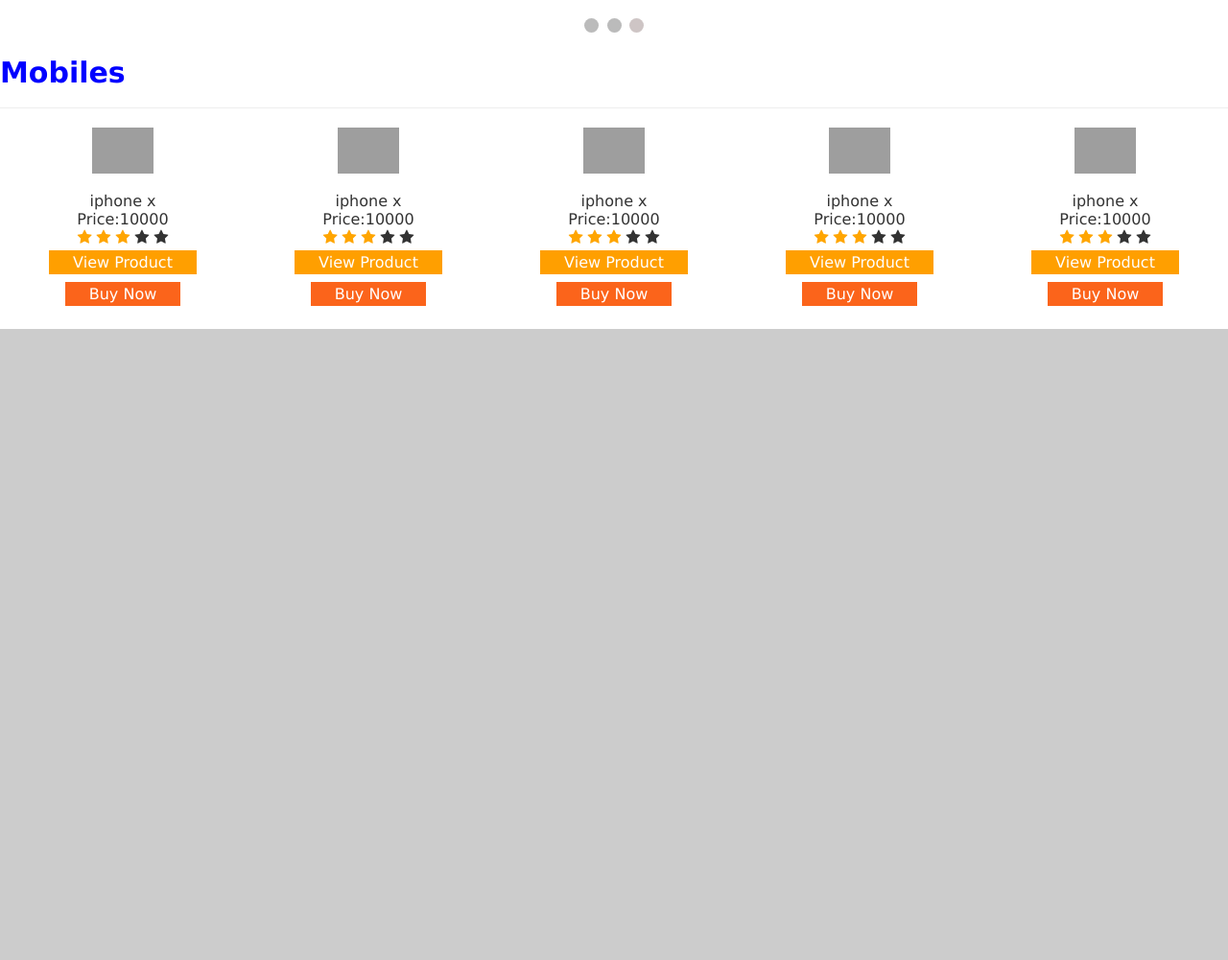
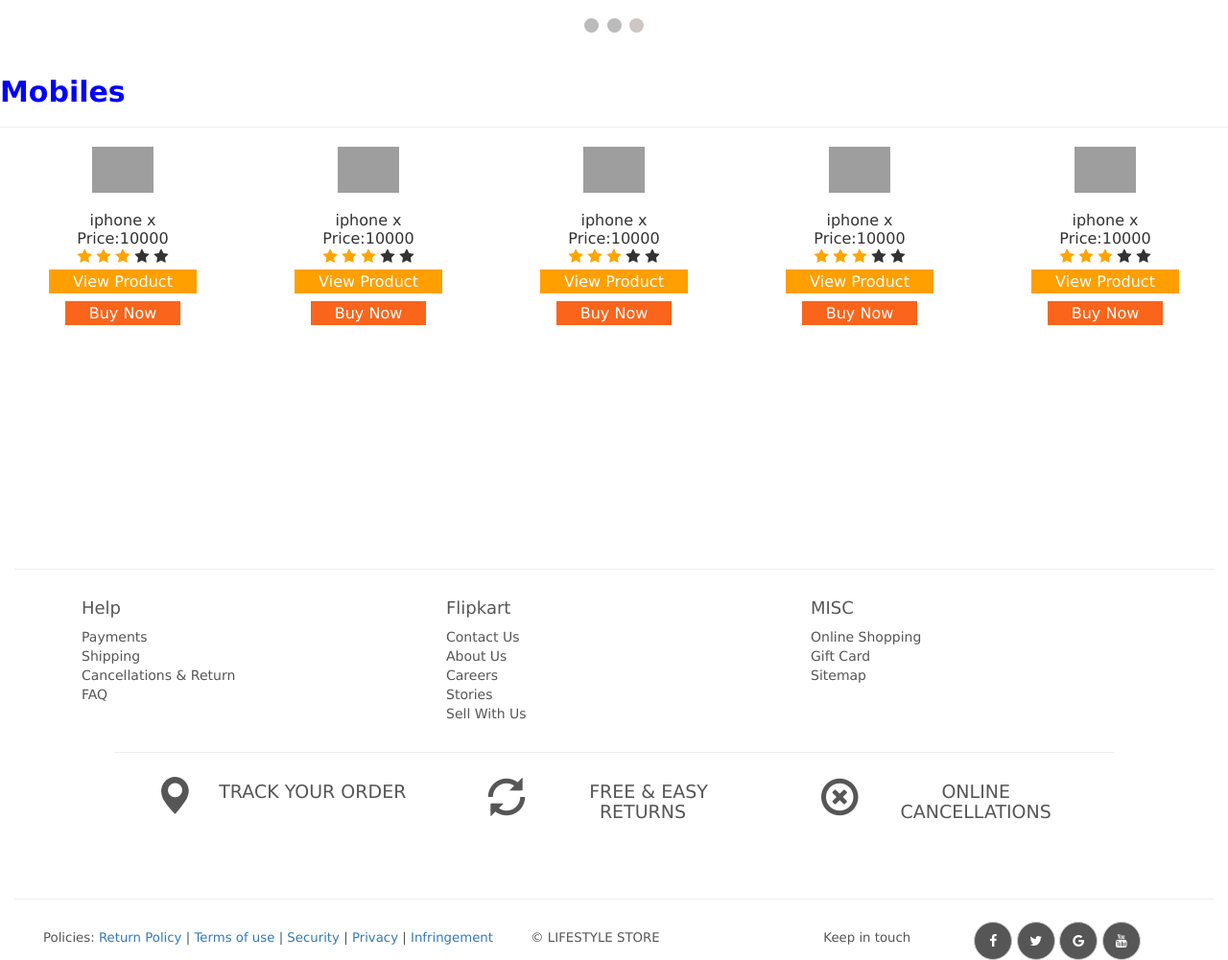
Before and after one commit to ravi1312/webapp, a Flask app: template templates/flipkart2.html in a window 1280 px wide. Shown: the part 501-1502 px from the top of the page at 96% size. Before the commit the page ends 844 px from the top, so only its background shows below. Run offline with Flask 2, Linux system fonts and the light colour scheme; the template is opened without the code that fills it, so the values that code supplies are empty; some libraries are stand-ins or nearby versions; grey boxes are pictures that could not be loaded.

Commit message:
Update flipkart2.html

```diff
--- a/templates/flipkart2.html
+++ b/templates/flipkart2.html
@@ -162,6 +162,52 @@ img {vertical-align: middle;}
     width: 75%;
     height: 45%;
 }
+footer{
+  position:relative;
+  top:15em;
+  color:#565656;
+  width:100%;
+  margin-bottom:10px;
+}
+footer .container .col-sm-4 ul li a{
+  color:#565656;
+}
+footer .container .col-sm-4 ul li a:hover{
+  text-decoration:none;
+}
+
+footer .container-fluid span{
+  font-size:30px;
+  position:absolute;
+  top:25%;
+  left:12%;
+}
+footer .container-fluid h3{
+  font-size:20px;
+  margin-left:30px;
+}
+
+footer .contact button{
+  background-color:#565656;
+  color:#fff;
+}
+@media (min-width:863px){
+  footer .container-fluid span{
+  font-size:40px;
+  position:absolute;
+  top:10%;
+
+}
+footer .container-fluid h3{
+ font-size:1.9rem;
+
+  width:70%;
+  position:relative;
+  left:15%;
+  top:-10px;
+}
+}
+
 
 </style>
 </head>
@@ -173,7 +219,7 @@ img {vertical-align: middle;}
               <button type="button" class="navbar-toggle" data-toggle="collapse" data-target="#myNavbar">
                 <i class="fa fa-bars"></i>
               </button>
-              <a class="navbar-brand" href="{{ url_for('hello_world') }}">Amazon</a>
+              <a class="navbar-brand" href="{{ url_for('hello_world') }}"><img src="https://github.com/ravi1312/webapp/blob/main/templates/fk-plus_3b0baa%20(1).png?raw=true"></a>
           </div>
           <div class="collapse navbar-collapse" id="myNavbar">
             <form class="navbar-form navbar-left">
@@ -325,6 +371,7 @@ Books
     }
     </script>
 </div>
+<br>
     <div class="table">
       <table border="0" width="100%">
         <tr>
@@ -389,5 +436,99 @@ Books
       </table>
   </div>
 
+  <!-- FOOTER -->
+
+  <footer class="page-footer container-fluid col-sm-12">
+  <hr>
+  <div class="container">
+  <div class="col-sm-4">
+  <h4>Help</h4>
+  <ul class="list-unstyled quick-links">
+  <li><a href="">Payments</a></li>
+
+  <li><a href="">Shipping</a></li>
+
+  <li><a href="">Cancellations & Return</a></li>
+
+  <li><a href="">FAQ</a></li>
+
+  </ul>
+  </div>
+
+  <div class="col-sm-4">
+  <h4>Flipkart</h4>
+  <ul class="list-unstyled quick-links">
+  <li><a href="">Contact Us</a></li>
+
+  <li><a href="">About Us</a></li>
+  <li><a href="">Careers</a></li>
+  <li><a href="">Stories</a></li>
+  <li><a href="">Sell With Us</a></li>
+  </ul>
+  </div>
+
+  <div class="col-sm-4">
+  <h4>MISC</h4>
+  <ul class="list-unstyled quick-links">
+  <li><a href="">Online Shopping</a></li>
+  <li><a href="">Gift Card</a></li>
+  <li><a href=""></a></li>Sitemap
+  </ul>
+  </div>
+
+  </div>
+
+  <div class="container-fluid col-lg-10 col-lg-offset-1">
+  <div class="row">
+  <hr>
+  <div class="col-sm-4">
+  <span class="glyphicon glyphicon-map-marker"></span>
+  <h3 class="text-center">&nbsp;TRACK YOUR ORDER</h3>
+  </div>
+
+  <div class="col-sm-4">
+  <span class="glyphicon glyphicon-refresh"></span>
+  <h3 class="text-center">&nbsp;&nbsp;FREE & EASY RETURNS</h3>
+
+  </div>
+
+  <div class="col-sm-4">
+  <span class="glyphicon glyphicon-remove-circle"></span>
+  <h3 class="text-center">ONLINE CANCELLATIONS</h3>
+  </div>
+  </div>
+  </div>
+  <br>
+  <!--/div>
+  </div-->
+  <div class="container-fluid" style="position:relative;top:6em;margin-bottom:20px;">
+
+  <div class="col-sm-5">
+
+  <h5 style="font-size:0.95em;">Policies: <a href=""  style="text-decoration:none;"> Return Policy </a>|<a href=""  style="text-decoration:none;"> Terms of use </a>|<a href=""  style="text-decoration:none;"> Security </a>|<a href=""  style="text-decoration:none;"> Privacy </a>|<a href=""  style="text-decoration:none;"> Infringement</a></h5>
+
+  </div>
+
+  <div class="col-sm-3">
+  <h5 style="font-size:0.95em;">&copy; LIFESTYLE STORE</h5>
+  </div>
+
+  <div class="col-sm-4 row contact">
+  <h5 class="col-sm-5" style="font-size:0.95em;">Keep in touch</h5>
+  <div class="col-sm-7">
+  <button class="btn btn-default" style="border-radius:50%;width:40px;height:40px;"><i class="fa fa-facebook-f"></i></button>
+
+  <button class="btn btn-default" style="border-radius:50%;width:40px;height:40px;"><i class="fa fa-twitter"></i></button>
+
+  <button class="btn btn-default" style="border-radius:50%;width:40px;height:40px;"><i class="fa fa-google"></i></button>
+
+  <button class="btn btn-default" style="border-radius:50%;width:40px;height:40px;"><i class="fa fa-youtube"></i></button>
+  </div>
+  </div>
+
+  </div>
+  <hr>
+  </footer>
+
 </body>
 </html>
```
